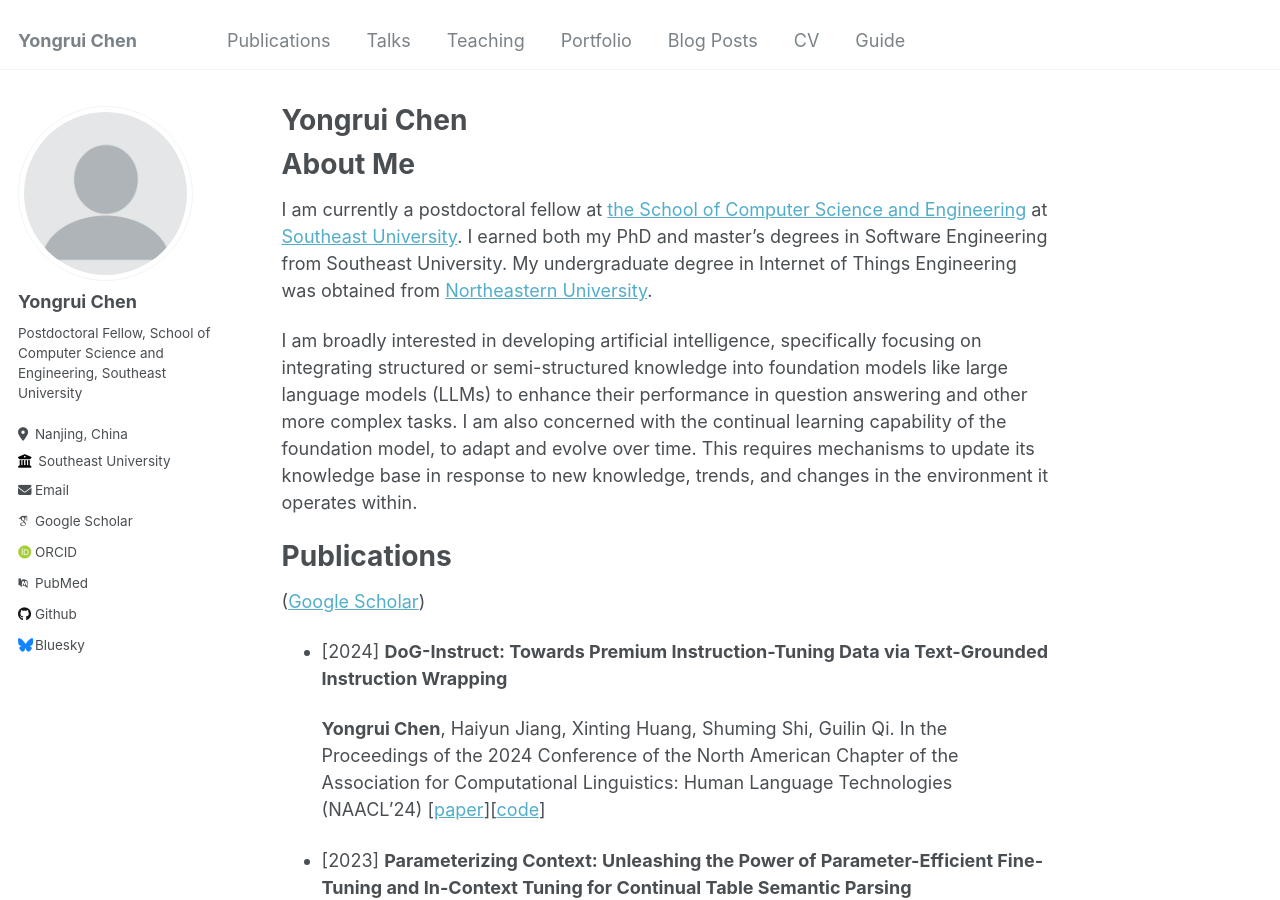
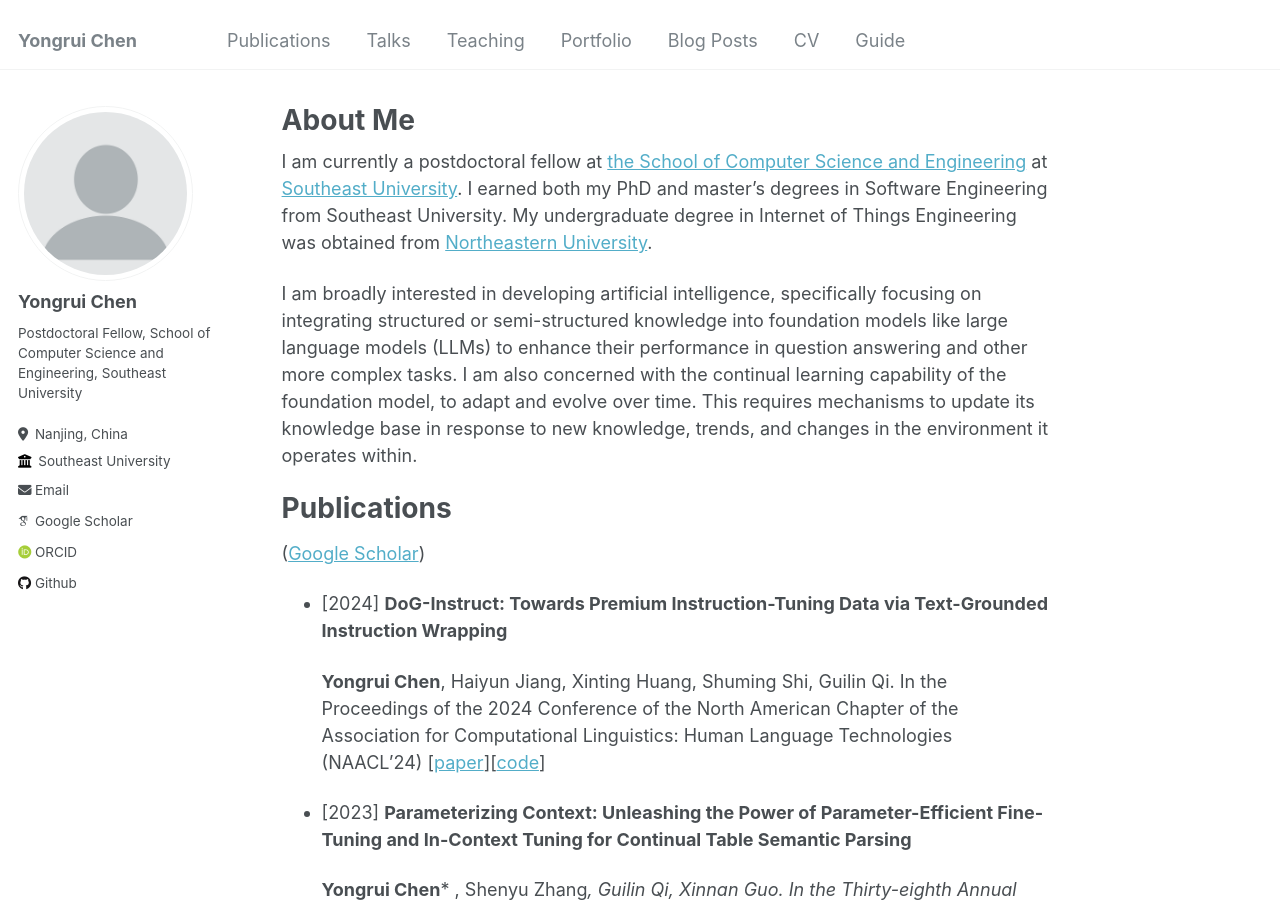
Before and after one commit to Bahuia/bahuia.github.io, a Jekyll site: the page built from _pages/about.md, in a window 1280 px wide and 900 px high. Built offline with Jekyll 4.4.1, drawn with Linux system fonts in a browser that asks for light colours; some web fonts are replaced.

Commit message:
20240721

```diff
--- a/_config.yml
+++ b/_config.yml
@@ -36,7 +36,7 @@ author:
   impactstory      : # URL
   orcid            : "https://orcid.org/0000-0001-8934-3920"
   semantic         : # URL
-  pubmed           : "https://www.ncbi.nlm.nih.gov/pubmed/?term=john+snow"
+  pubmed           : # "https://www.ncbi.nlm.nih.gov/pubmed/?term=john+snow"
   researchgate     : # URL
 
   # Repositories and software development
@@ -48,7 +48,7 @@ author:
   stackoverflow    : # User number or user number and name (i.e., use "1" or "1/jeff-atwood")
 
   # Social media
-  bluesky          : "bsky.app" # Replace this with you Bluesky username
+  bluesky          : # "bsky.app" # Replace this with you Bluesky username
   facebook         : # Username
   flickr           : # Username
   foursquare       : # Username
@@ -207,10 +207,10 @@ collections:
     output: true
     permalink: /:collection/:path/
   portfolio:
-    output: true
+    output: false
     permalink: /:collection/:path/
   talks:
-    output: true
+    output: false
     permalink: /:collection/:path/
 
 
--- a/_pages/about.md
+++ b/_pages/about.md
@@ -1,15 +1,12 @@
 ---
 permalink: /
-title: "Yongrui Chen"
+title: "About Me"
 author_profile: true
 redirect_from:
   - /about/
   - /about.html
 ---
 
-
-About Me
-======
 
 I am currently a postdoctoral fellow at [the School of Computer Science and Engineering](https://cse.seu.edu.cn) at [Southeast University](https://www.seu.edu.cn). I earned both my PhD and master's degrees in Software Engineering from Southeast University. My undergraduate degree in Internet of Things Engineering was obtained from [Northeastern University](https://www.neu.edu.cn).
 
```
